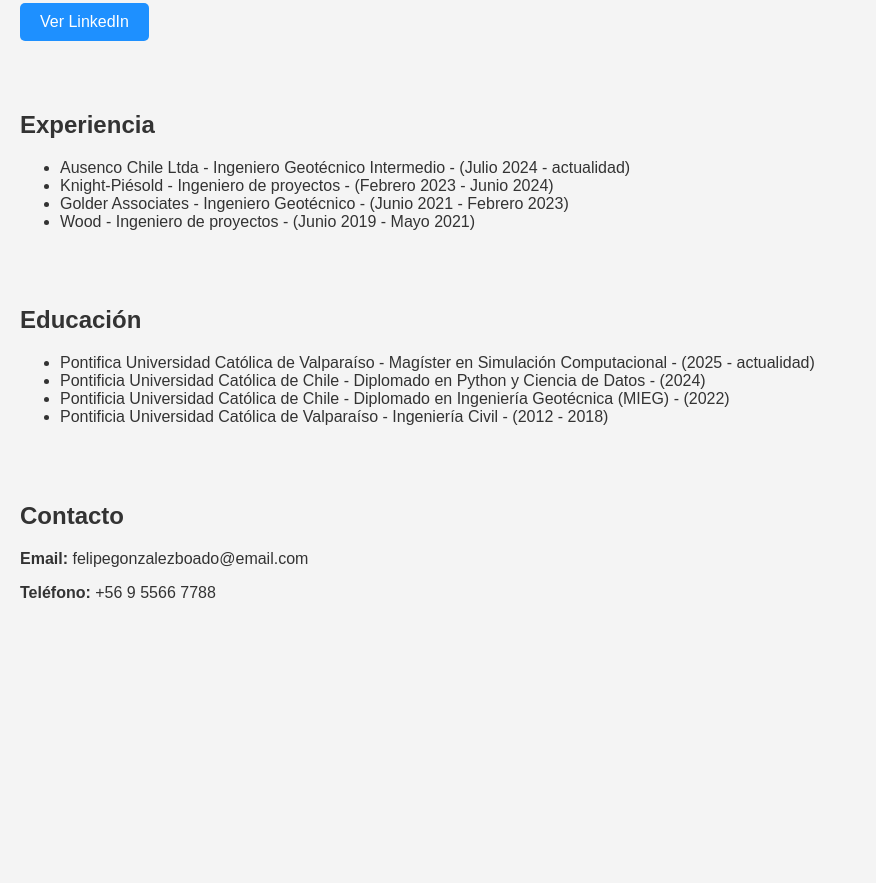
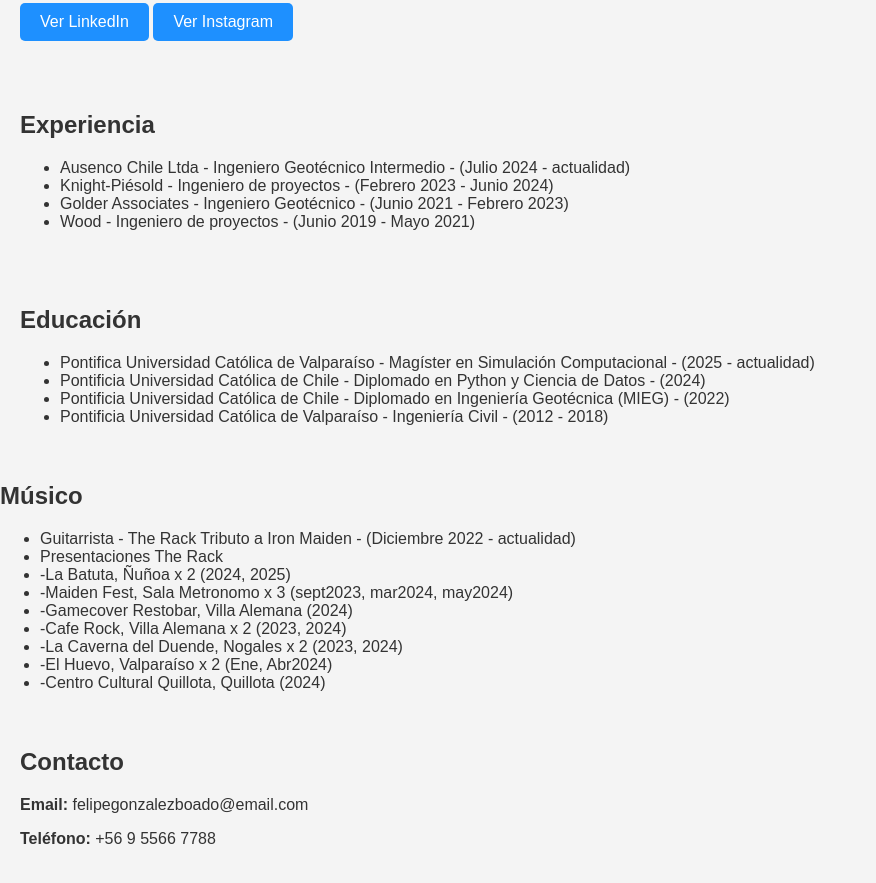
Before and after one commit to gonzabod/Felipegonzalezboado, a plain HTML site: page index.html in a window 1280 px wide. Shown: the part 347-1230 px from the top of the page, without its empty margins (0-876 px from the left). Before the commit the page ends 985 px from the top, so only its background shows below. Drawn offline with Linux system fonts and the light colour scheme.

Commit message:
Update index.html

```diff
--- a/index.html
+++ b/index.html
@@ -67,7 +67,7 @@
     <a href="#inicio">Inicio</a>
     <a href="#experiencia">Experiencia</a>
     <a href="#educacion">Educación</a>
-    <a href="#educacion">Músico</a>
+    <a href="#musico">Músico</a>
     <a href="#contacto">Contacto</a>
   </nav>
 
@@ -75,6 +75,7 @@
     <h2>Perfil Profesional</h2>
     <p>Ingeniero Civil por la Pontificia Universidad Católica de Valparaíso (PUCV), con 6 años de experiencia en el rubro de desechos mineros. Mi interés profesional se centra en la geotécnia en general, pero particularmente, en la dinámica de suelos, la respuesta sísmica de depósitos, el peligro sísmico y la modelación numérica de deformaciones.</p>
     <a class="boton" href="https://cl.linkedin.com/in/felipe-gonz%C3%A1lez-boado-648b5019b" target="_blank">Ver LinkedIn</a>
+    <a class="boton" href="https://www.instagram.com/therack.tributo/" target="_blank">Ver Instagram</a>
 
   </section>
 
@@ -99,6 +100,20 @@
     </ul>
   </section>
 
+  <h2>Músico</h2>
+    <ul>
+      <li>Guitarrista - The Rack Tributo a Iron Maiden - (Diciembre 2022 - actualidad)</li>
+      <li>Presentaciones The Rack</li>
+      <li>-La Batuta, Ñuñoa x 2 (2024, 2025)</li>
+      <li>-Maiden Fest, Sala Metronomo x 3 (sept2023, mar2024, may2024)</li>
+      <li>-Gamecover Restobar, Villa Alemana (2024)</li>
+      <li>-Cafe Rock, Villa Alemana x 2 (2023, 2024)</li>
+      <li>-La Caverna del Duende, Nogales x 2 (2023, 2024)</li>
+      <li>-El Huevo, Valparaíso x 2 (Ene, Abr2024)</li>
+      <li>-Centro Cultural Quillota, Quillota (2024)</li>
+    </ul>
+  </section>
+
   <section id="contacto">
     <h2>Contacto</h2>
     <p><strong>Email:</strong> felipegonzalezboado@email.com</p>
```
